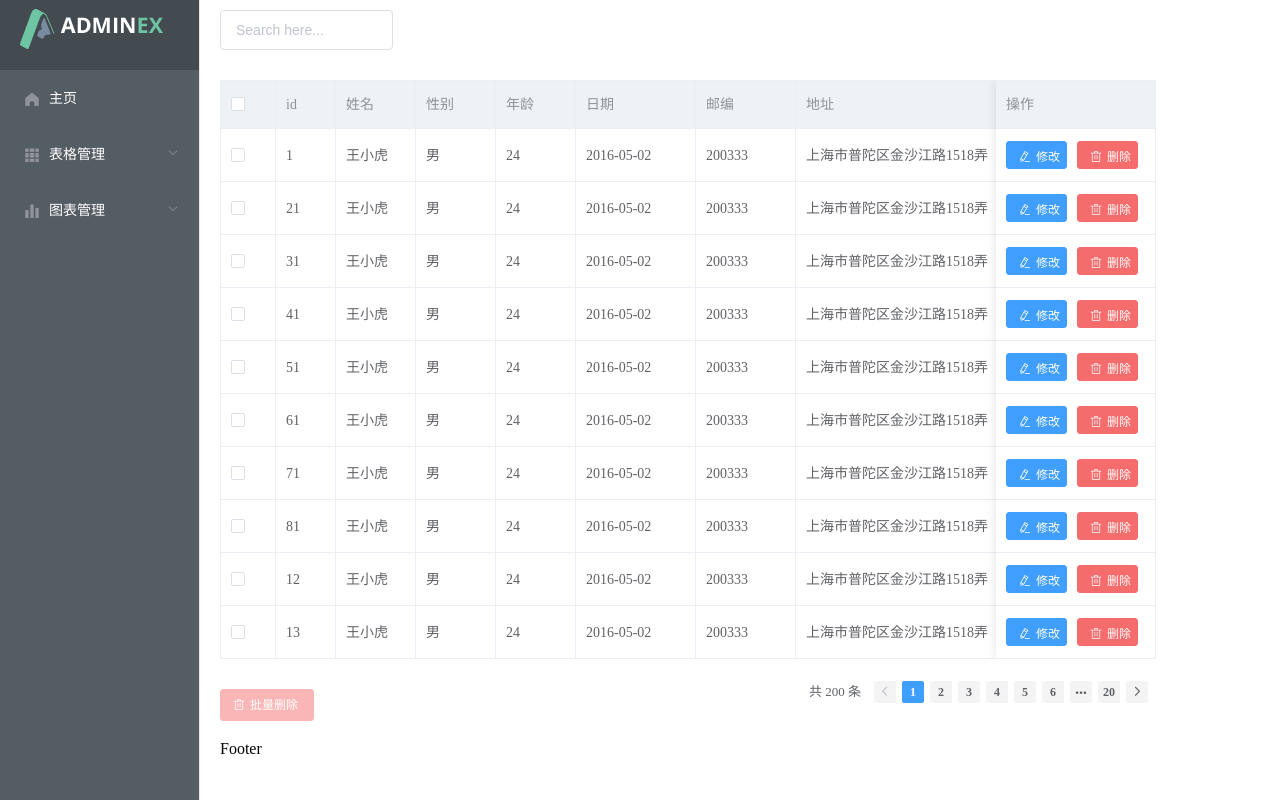
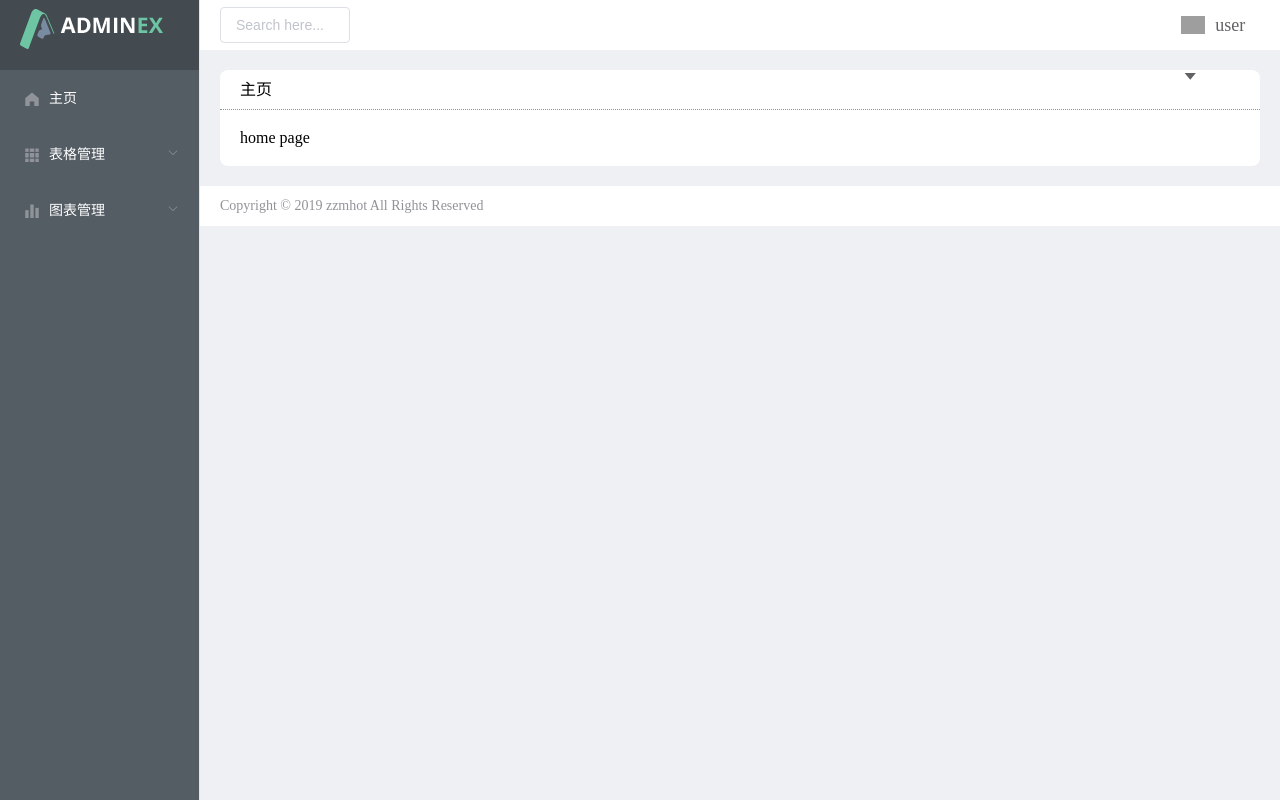
Before and after one commit to Hakugyokurou/mccw, a Vue app in the folder vue-admin/: page /#/home in a window 1280 px wide. Built offline with nearby package versions, Linux system fonts and the light colour scheme; grey boxes are pictures that could not be loaded.

Commit message:
主要框架搭建

```diff
--- a/vue-admin/src/components/Home.vue
+++ b/vue-admin/src/components/Home.vue
@@ -1,30 +1,72 @@
 <template>
-    <el-container>
-      <el-aside width="200px"><m-nav></m-nav></el-aside>
-      <el-container>
-        <el-header><m-header></m-header></el-header>
-        <el-main>
-          <table-base></table-base>
-        </el-main>
-        <el-footer>Footer</el-footer>
-      </el-container>
+  <el-container>
+    <el-aside width="200px">
+      <m-nav @fun="fun"></m-nav>
+    </el-aside>
+    <el-container class="el-container-demo">
+      <el-header height="50px">
+        <m-header></m-header>
+      </el-header>
+      <el-main>
+        <el-container class="el-container-nd">
+          <el-header height="40px"><m-head></m-head></el-header>
+          <el-main v-if="show">home page</el-main>
+          <el-main v-else><router-view/></el-main>
+        </el-container>
+      </el-main>
+      <el-footer height="40px">Copyright © 2019 zzmhot All Rights Reserved</el-footer>
     </el-container>
+  </el-container>
 </template>
 
 <script>
 import mNav from './home/Nav.vue'
 import mHeader from './home/Header.vue'
-import tableBase from './table/TableBase'
+import mHead from './table/MHead.vue'
 
 export default {
   name: 'home',
+  data () {
+    return {
+      show: true
+    }
+  },
+  methods: {
+    fun (e) {
+      this.show = e
+    }
+  },
   components: {
     mNav,
     mHeader,
-    tableBase
+    mHead
   }
 }
 </script>
 
 <style lang="less">
+  .el-container{
+    background: #eff0f4;
+    .el-container-demo{
+      display: block;
+      .el-container-nd{
+        .el-header{
+          border-radius: 8px 8px 0 0;
+          border-bottom: 1px dotted #909399;
+        }
+        .el-main{
+          background: #ffffff;
+          border-radius: 0 0 8px 8px;
+        }
+      }
+      .el-header, .el-footer{
+        background: #ffffff;
+      }
+      .el-footer{
+        color: #909399;
+        font-size: 14px;
+        line-height: 40px;
+      }
+    }
+  }
 </style>
--- a/vue-admin/src/components/home/Header.vue
+++ b/vue-admin/src/components/home/Header.vue
@@ -1,6 +1,22 @@
 <template>
   <el-row>
-    <el-col :span="4"><el-input v-model="input" placeholder="Search here...">abc</el-input></el-col>
+    <el-col :span="3">
+      <el-input size="medium" v-model="input" v-on:keyup.enter.native="submit" placeholder="Search here..."></el-input>
+    </el-col>
+    <el-col :span="2" :offset="19">
+      <el-dropdown trigger="click">
+          <span class="el-dropdown-link">
+            <img src="https://avatars0.githubusercontent.com/u/16893554?v=3&s=240" alt="">
+            <span>{{user}}</span>
+            <i class="el-icon-caret-bottom"></i>
+          </span>
+        <el-dropdown-menu slot="dropdown">
+          <el-dropdown-item icon="el-icon-plus">个人信息</el-dropdown-item>
+          <el-dropdown-item icon="el-icon-circle-plus">设置</el-dropdown-item>
+          <el-dropdown-item icon="el-icon-circle-plus-outline">安全退出</el-dropdown-item>
+        </el-dropdown-menu>
+      </el-dropdown>
+    </el-col>
   </el-row>
 </template>
 
@@ -9,14 +25,59 @@ export default {
   name: 'mHeader',
   data () {
     return {
-      input: null
+      input: null,
+      user: 'user'
+    }
+  },
+  methods: {
+    submit () {
+      if (this.input) {
+        this.$message({
+          message: this.input,
+          type: 'success'
+        })
+      }
     }
   }
 }
 </script>
 
 <style lang="less">
-  .el-row{
-    padding-top: 10px;
+  .el-row {
+    height: 100%;
+    line-height: 50px;
+
+    .el-col {
+      vertical-align: middle;
+      .el-dropdown{
+        padding: 0 8px;
+        transition: 0.5s;
+        &:hover{
+          color: #fff;
+          background: #333333;
+        }
+        .el-dropdown-link{
+          font-size: 18px;
+          line-height: 18px;
+          img{
+            width: 24px;
+            margin-right: 10px;
+            vertical-align: middle;
+          }
+          span, i{
+            vertical-align: middle;
+          }
+        }
+      }
+    }
+  }
+
+  .el-message {
+    padding: 0 !important;
+
+    .el-message__icon {
+      padding: 10px 20px 10px 15px;
+      background: #e1e1e1;
+    }
   }
 </style>
--- a/vue-admin/src/components/home/Nav.vue
+++ b/vue-admin/src/components/home/Nav.vue
@@ -8,8 +8,8 @@
         <el-menu-item class="el-menu-logo" @click="to">
           <el-image :src="src"></el-image>
         </el-menu-item>
-        <el-menu-item index="1">
-          <template slot="title" @click="to">
+        <el-menu-item index="1" @click="to">
+          <template slot="title">
             <i class="el-icon-s-home"></i>
             <span>主页</span>
           </template>
@@ -20,8 +20,8 @@
             <span>表格管理</span>
           </template>
           <el-menu-item-group>
-            <el-menu-item index="1-1">基本表格</el-menu-item>
-            <el-menu-item index="1-2">排序表格</el-menu-item>
+            <el-menu-item index="1-1" @click="basic">基本表格</el-menu-item>
+            <el-menu-item index="1-2" @click="rank">排序表格</el-menu-item>
           </el-menu-item-group>
         </el-submenu>
         <el-submenu index="2">
@@ -48,14 +48,27 @@ export default {
   methods: {
     to () {
       this.$router.push('*')
+      this.$emit('fun', true)
+    },
+    basic () {
+      this.$router.push('/home/tablebase')
+      this.$emit('fun', false)
+    },
+    rank () {
+      this.$router.push('/home/tableupdate/*')
+      this.$emit('fun', false)
     }
   }
 }
 </script>
 
 <style lang="less">
+  .el-col{
+    height: 100%;
+
   .el-menu-demo {
-    height: 100vh;
+    height: 100%;
+    min-height: 100vh;
 
     .el-menu-logo{
       height: 70px;
@@ -73,4 +86,5 @@ export default {
       background: rgb(67, 74, 80) !important;
     }
   }
+  }
 </style>
--- /dev/null
+++ b/vue-admin/src/components/table/MHead.vue
@@ -0,0 +1,21 @@
+<template>
+    <div class="m-head">{{title}}</div>
+</template>
+
+<script>
+export default {
+  name: 'mHead',
+  data () {
+    return {
+      title: '主页'
+    }
+  }
+}
+</script>
+
+<style lang="less">
+  .m-head{
+    height: 100%;
+    line-height: 40px;
+  }
+</style>
--- a/vue-admin/src/components/table/TableBase.vue
+++ b/vue-admin/src/components/table/TableBase.vue
@@ -1,5 +1,5 @@
 <template>
-  <div style="width: 90%">
+  <div>
     <el-table
       ref="multipleTable"
       :data="tableData.slice((currentPage-1)*pageSize, currentPage*pageSize)"
@@ -7,7 +7,7 @@
       border
       style="width: 100%"
       :header-cell-style="{background:'#EEF1F6'}"
-    @select="handleSelectionChange">
+      @select="Change">
       <!--@select="handleSelectionChange">-->
       <el-table-column
         type="selection"
@@ -17,22 +17,22 @@
         fixed
         prop="id"
         label="id"
-      width="60">
+        width="80">
       </el-table-column>
       <el-table-column
         prop="name"
         label="姓名"
-      width="80">
+        width="120">
       </el-table-column>
       <el-table-column
         prop="gender"
         label="性别"
-      width="80">
+        width="100">
       </el-table-column>
       <el-table-column
         prop="age"
         label="年龄"
-      width="80">
+        width="100">
       </el-table-column>
       <el-table-column
         prop="date"
@@ -42,27 +42,29 @@
       <el-table-column
         prop="zip"
         label="邮编"
-      width="100">
+        width="120">
       </el-table-column>
       <el-table-column
         prop="address"
         label="地址"
-      width="300">
+        width="auto">
       </el-table-column>
       <el-table-column
-      fixed="right"
         label="操作"
-      width="160">
+        width="180">
         <template slot-scope="scope">
-        <el-button @click="handleClick(scope.row)" type="primary" class="el-button--small"><i class="el-icon-edit"></i>修改</el-button>
-        <el-button type="danger" class="el-button--small"><i class="el-icon-delete"></i>删除</el-button>
+          <el-button @click="handleClick(scope.row)" type="primary" size="mini"><i
+            class="el-icon-edit">修改</i>
+          </el-button>
+          <el-button type="danger" size="mini"><i class="el-icon-delete">删除</i></el-button>
         </template>
       </el-table-column>
     </el-table>
     <div class="clearfix v-table-footer">
       <div class="fl">
         <el-row>
-          <el-button type="danger" class="el-button--small" :disabled="isDisabled" ><i class="el-icon-delete"></i>批量删除</el-button>
+          <el-button type="danger" class="el-button--small" :disabled="isDisabled"><i class="el-icon-delete"></i>批量删除
+          </el-button>
         </el-row>
       </div>
 
@@ -81,49 +83,57 @@
 </template>
 
 <script>
-
 export default {
-    name: "TableBase",
+  name: 'TableBase',
   methods: {
-      handleClick(row) {
-        this.$router.push({path: '/tableupdate/'+row.id})
-        this.$store.commit('incrment', {id: row.id, name: row.name, gender: row.gender, age: row.age, date: row.date, zip: row.zip, address: row.address})
+    handleClick (row) {
+      this.$router.push({ path: '/home/tableupdate/' + row.id })
+      this.$store.commit('incrment', {
+        id: row.id,
+        name: row.name,
+        gender: row.gender,
+        age: row.age,
+        date: row.date,
+        zip: row.zip,
+        address: row.address
+      })
     },
-      toggleSelection(rows) {
+    toggleSelection (rows) {
       if (rows) {
         rows.forEach(row => {
-            this.$refs.multipleTable.toggleRowSelection(row);
-          });
+          this.$refs.multipleTable.toggleRowSelection(row)
+        })
       } else {
-          this.$refs.multipleTable.clearSelection();
+        this.$refs.multipleTable.clearSelection()
       }
     },
-      handleSelectionChange(val) {
-        this.isDisabled = !Boolean(val.length)
-        // this.multipleSelection = val;
+    Change (val, row) {
+      // console.log(val, row)
+      this.multipleSelection = val
     },
-      loadData() {
+    loadData () {
       this.total = this.tableData.length
     },
-      current_change(currentPage) {
+    current_change (currentPage) {
       this.currentPage = currentPage
     }
   },
-    mounted() {
+  mounted () {
     let obj = this.$store.state.obj
     if (obj) {
-        this.tableData.forEach((el,index)=>{
-          if (el.id===obj.id) {
-            this.tableData[index]=obj
+      this.tableData.forEach((el, index) => {
+        if (el.id === obj.id) {
+          this.tableData[index] = obj
         }
       })
     }
   },
-    data() {
+  data () {
     return {
-        total: 0,      //默认数据总数
-        pageSize: 10,  //默认每页条数
-        currentPage: 1,  //默认开始页面
+      total: 0, // 默认数据总数
+      pageSize: 10, // 默认每页条数
+      currentPage: 1, // 默认开始页面
+      multipleSelection: [],
       isDisabled: true,
       tableData: [{
         id: '1',
@@ -213,7 +223,7 @@
         date: '2016-05-02',
         address: '上海市普陀区金沙江路1518弄',
         zip: 200333
-        },{
+      }, {
         id: '15',
         name: '王小虎',
         gender: '男',
@@ -263,9 +273,11 @@
   .fl {
     float: left;
   }
+
   .fr {
     float: right;
   }
+
   .clearfix:after {
     content: '';
     height: 0;
@@ -273,10 +285,9 @@
     display: block;
     visibility: hidden;
   }
-  .cell {
-    .el-button {
-      width: 61px;
-      height: 28px;
+  .cell{
+    .el-button{
+      padding: 7px 14px;
     }
   }
   .el-icon-delete,
```
Also changed, not shown: vue-admin/src/main.js (+0 -7 lines), vue-admin/src/router.js (+7 -4 lines). Lines whose indentation alone changed are shown as unchanged.
